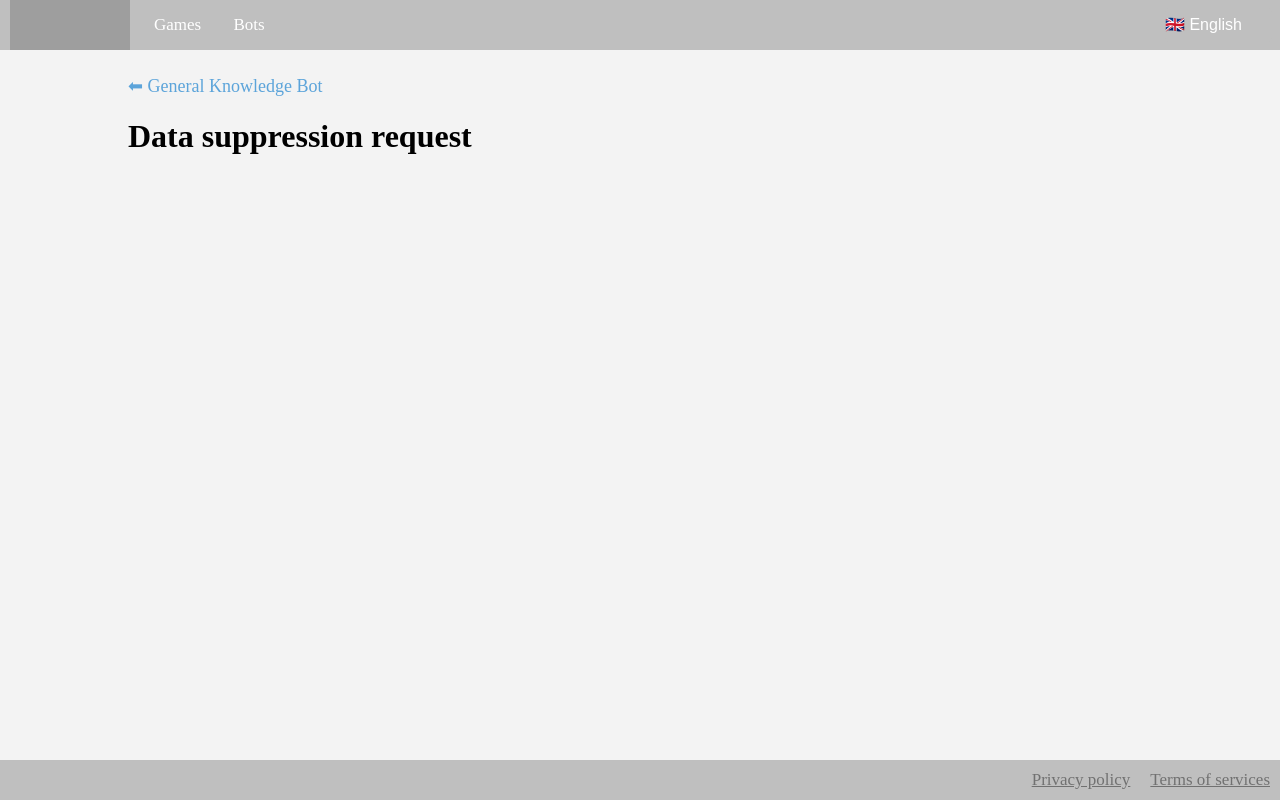
After one commit to Piwy-dev/general-knowledge-site, a Flask app: page /en/suppression-request in a window 1280 px wide. The commit adds this page. Run offline with Flask 3, Linux system fonts and the light colour scheme; grey boxes are pictures that could not be loaded.

Commit message:
data suppression request page

```diff
--- a/app/__init__.py
+++ b/app/__init__.py
@@ -44,4 +44,12 @@ def create_app(test_config=None):
     def terms(lang):
         return render_template('{}/terms.html'.format(lang))
 
+    @app.route("/suppression-request")
+    def suppression_request_redirect():
+        return redirect('/{}/suppression-request'.format(lang))
+
+    @app.route("/<lang>/suppression-request")
+    def suppression_request(lang):
+        return render_template('{}/suppression-request.html'.format(lang))
+
     return app
--- a/app/templates/en/privacy.html
+++ b/app/templates/en/privacy.html
@@ -108,7 +108,7 @@
         <h2>4. Data deletion</h2>
         <p>
             Data is collected for an indefinite period. In principle, it is never deleted. However, it is possible to submit a request for data deletion via
-            <a href="data-deletion-request">this link.</a> This request will be processed as quickly as possible.
+            <a href="suppression-request.html">this link.</a> This request will be processed as quickly as possible.
 
             As for cookies, you can delete them yourself. To do this, please refer to the method used by your browser.
         </p>
--- /dev/null
+++ b/app/templates/en/suppression-request.html
@@ -0,0 +1,48 @@
+<!DOCTYPE html>
+<html>
+
+<head>
+    <meta charset="utf-8">
+    <meta name="viewport" content="width=device-width">
+    <title>Privacy policy</title>
+    <link rel="stylesheet" href="{{ url_for('static', filename='css/style.css') }}">
+    <script src="{{ url_for('static', filename='js/index.js') }}"></script>
+</head>
+
+<body class="main">
+    <!-- Top navbar -->
+    <div class="top">
+        <!-- Logo -->
+        <a href="/en/home">
+            <img src="{{ url_for('static', filename='images/logo.png') }}" alt="Logo">
+        </a>
+
+        <!-- Navigation buttons -->
+        <div class="top-buttons">
+            <a href="/en/games" class="top-button" id="games-button">Games</a>
+            <a href="/en/bots" class="top-button" id="bots-button">Bots</a>
+        </div>
+
+        <!-- Language switcher -->
+        <select id="languageSwitcher">
+            <option value="en"><span>&#x1F1EC;&#x1F1E7;</span> English</option>
+            <option value="fr"><span>&#x1F1EB;&#x1F1F7;</span> Français</option>
+            <option value="nl"><span>&#x1F1F3;&#x1F1F1;</span> Nederlands</option>
+        </select>
+    </div>
+
+    <div class="privacy">
+        <!-- Return button -->
+        <a href="/en/home" id="return-button">&#x2B05; General Knowledge Bot</a>
+
+        <h1>Data suppression request</h1>
+    </div>
+
+    <!-- Bottom navbar -->
+    <div class="bottom">
+        <a href="terms-of-services">Terms of services</a>
+        <a href="privacy">Privacy policy</a>
+    </div>
+</body>
+
+</html>
--- a/app/templates/fr/privacy.html
+++ b/app/templates/fr/privacy.html
@@ -112,7 +112,7 @@
         <p>
             Les données collectées le sont pour une période indéfinie. A priori, elles ne sont jamais supprimées.
             Cependant, il est possible d’introduire une demande de suppression des données via
-            <a href="data-suppresion-request">ce lien.</a> Celle-ci sera traitée dans les plus bref délais.
+            <a href="suppression-request">ce lien.</a> Celle-ci sera traitée dans les plus bref délais.
 
             Concernant les cookies il est possible de les supprimer vous-même. Pour fair cela, veuillez vous référer à la
             méthode utilisée par votre navigateur.
@@ -120,9 +120,9 @@
 
         <h2>5. Nous contacter</h2>
         <p>
-            Pour tout autre renseignement, vous pouvez contacter un adminitrateur.
+            Pour tout autre renseignement, vous pouvez contacter un administrateur.
         </p>
-        <h3>5.1. Liste des administeurs</h3>
+        <h3>5.1. Liste des administateurs</h3>
         <p>
             Voici la liste des administrateurs de l'application :
         <ul>
--- a/app/templates/nl/privacy.html
+++ b/app/templates/nl/privacy.html
@@ -107,7 +107,7 @@
         <h2>4. Gegevens verwijderen</h2>
         <p>
             Gegevens worden voor onbepaalde tijd verzameld. In principe worden ze nooit verwijderd. Het is echter
-            mogelijk om via <a href="data-suppresion-request">deze link</a> een verzoek in te dienen voor het verwijderen van gegevens. Dit zal zo snel
+            mogelijk om via <a href="suppression-request">deze link</a> een verzoek in te dienen voor het verwijderen van gegevens. Dit zal zo snel
             mogelijk worden verwerkt.
 
             U kunt zelf cookies verwijderen. Raadpleeg hiervoor de methode die uw browser gebruikt.
```
Also changed, not shown: app/templates/fr/suppression-request.html (added, +48 -0 lines), app/templates/nl/suppression-request.html (added, +48 -0 lines).
